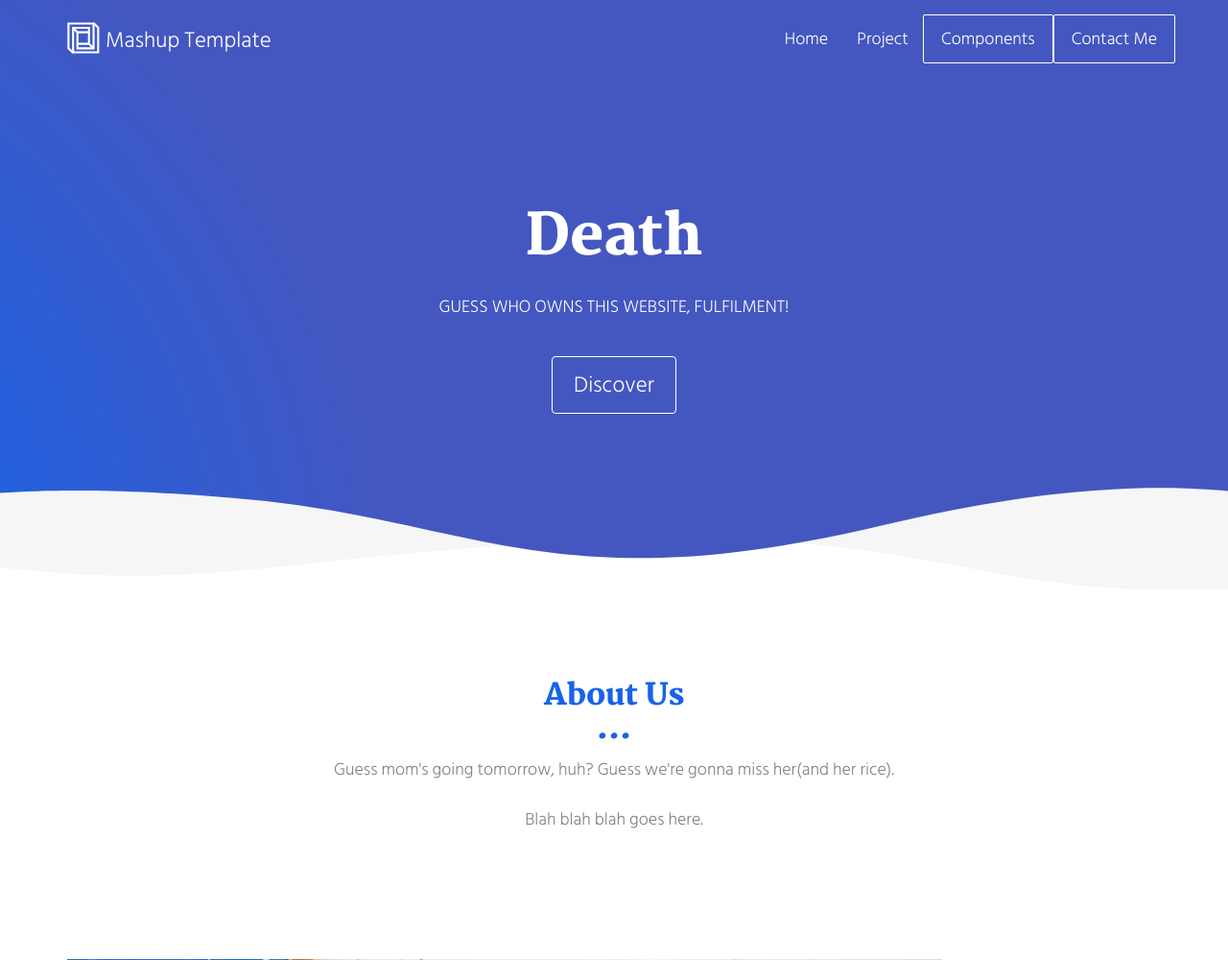
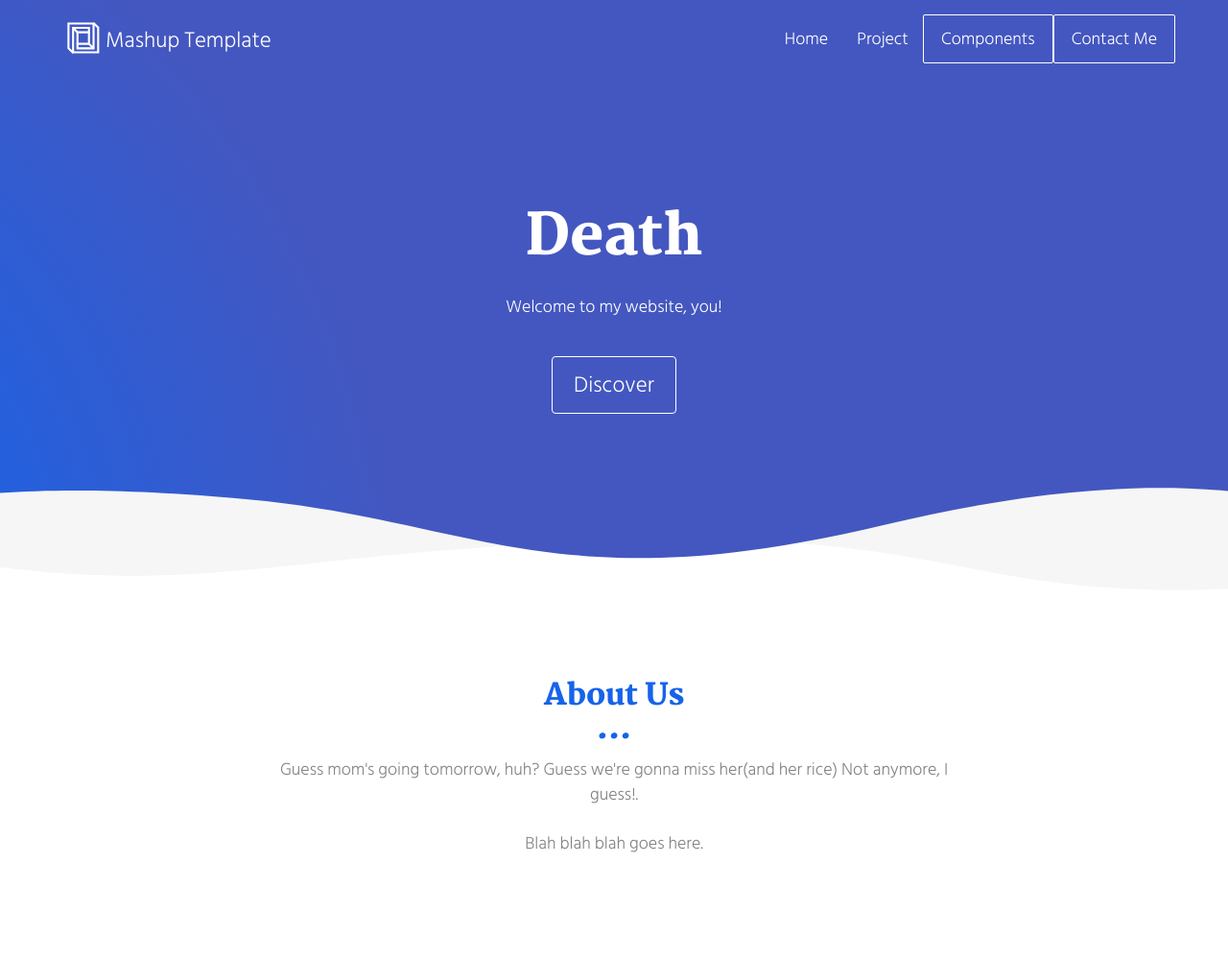
Before and after one commit to Divine-max/Webby, a Flask app: page / in a window 1280 px wide. Shown: the top 1000 px of the page at 96% size. Run offline with Flask 2, Linux system fonts and the light colour scheme; some libraries are stand-ins or nearby versions.

Commit message:
Update index.html

```diff
--- a/templates/index.html
+++ b/templates/index.html
@@ -67,7 +67,7 @@
       <div class="row">
         <div class="col-xs-12">
           <h1>Death</h1>
-          <p>GUESS WHO OWNS THIS WEBSITE, FULFILMENT!</p>
+          <p>Welcome to my website, you!</p>
           <br>
           <a href="./project.html" class="btn btn-default btn-lg" title="">Discover</a>
         </div>
@@ -81,7 +81,7 @@
         <div class="col-xs-12 col-md-8 col-md-offset-2">
           <div class="text-center">
             <h2>About Us</h2>
-            <p>Guess mom's going tomorrow, huh? Guess we're gonna miss her(and her rice).
+            <p>Guess mom's going tomorrow, huh? Guess we're gonna miss her(and her rice) Not anymore, I guess!.
             <br><br>
           Blah blah blah goes here.</p>
           </div>
```
